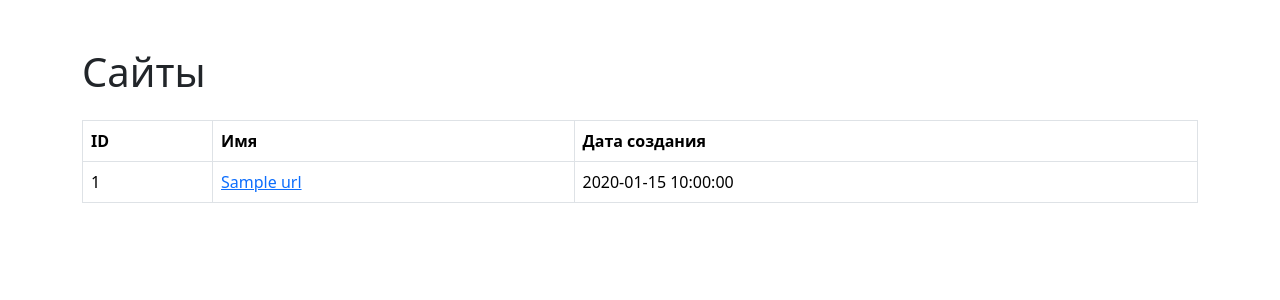
After one commit to julverik/python-project-83, a Flask app: page /urls in a window 1280 px wide. The commit adds this page. Shown: the top 300 px of the page. Run offline with Flask 3, Linux system fonts and the light colour scheme; a database or web service that is not in the repository returns one stand-in record (values such as "Sample title"); some libraries are stand-ins or nearby versions.

Commit message:
Third step

```diff
--- /dev/null
+++ b/database.sql
@@ -0,0 +1,5 @@
+CREATE TABLE IF NOT EXISTS urls (
+    id INTEGER PRIMARY KEY GENERATED BY DEFAULT AS IDENTITY,
+    name VARCHAR(255) UNIQUE NOT NULL,
+    created_at TIMESTAMP DEFAULT CURRENT_TIMESTAMP
+);
--- a/page_analyzer/app.py
+++ b/page_analyzer/app.py
@@ -1,9 +1,55 @@
-from flask import Flask, render_template
+from flask import Flask, render_template, request, redirect, url_for, flash, get_flashed_messages
+from .config import Config
+from . import db
+from . import validate
 
 app = Flask(__name__)
+app.config.from_object(Config)
 
 
 @app.route('/')
 def index():
     """Главная страница"""
-    return render_template('index.html')
+    messages = get_flashed_messages(with_categories=True)
+    return render_template('index.html', messages=messages)
+
+
+@app.route('/urls', methods=['GET'])
+def urls_list():
+    """Список всех добавленных URL"""
+    urls = db.get_urls()
+    messages = get_flashed_messages(with_categories=True)
+    return render_template('urls.html', urls=urls, messages=messages)
+
+
+@app.route('/urls/<int:url_id>')
+def url_detail(url_id):
+    """Детальная страница URL"""
+    url = db.get_url(url_id)
+    if not url:
+        flash('Страница не найдена', 'error')
+        return redirect(url_for('urls_list'))
+    messages = get_flashed_messages(with_categories=True)
+    return render_template('url.html', url=url, messages=messages)
+
+
+@app.route('/urls', methods=['POST'])
+def add_url():
+    """Добавление нового URL"""
+    raw_url = request.form.get('url', '').strip()
+
+    is_valid, error_message = validate.validate_url(raw_url)
+
+    if not is_valid:
+        flash(error_message, 'error')
+        return redirect(url_for('index'))
+
+    normalized_url = validate.normalize_url(raw_url)
+
+    try:
+        url_id = db.add_url(normalized_url)
+        flash('Страница успешно добавлена', 'success')
+        return redirect(url_for('url_detail', url_id=url_id))
+    except Exception:
+        flash('Ошибка при добавлении URL', 'error')
+        return redirect(url_for('index'))
--- /dev/null
+++ b/page_analyzer/db.py
@@ -0,0 +1,40 @@
+import psycopg2
+from psycopg2.extras import RealDictCursor
+from .config import Config
+
+def get_connection():
+    """Подключение к базе данных"""
+    return psycopg2.connect(Config.DATABASE_URL)
+
+def get_urls():
+    """Получить все URL, сортировка по убыванию ID (новые первыми)"""
+    with get_connection() as conn:
+        with conn.cursor(cursor_factory=RealDictCursor) as cur:
+            cur.execute('SELECT * FROM urls ORDER BY id DESC')
+            return cur.fetchall()
+
+def get_url(url_id):
+    """Получить URL по ID"""
+    with get_connection() as conn:
+        with conn.cursor(cursor_factory=RealDictCursor) as cur:
+            cur.execute('SELECT * FROM urls WHERE id = %s', (url_id,))
+            return cur.fetchone()
+
+def add_url(name):
+    """Добавить URL в базу, если его нет"""
+    if name.endswith('/'):
+        name = name[:-1]
+
+    with get_connection() as conn:
+        with conn.cursor() as cur:
+            try:
+                cur.execute(
+                    'INSERT INTO urls (name) VALUES (%s) RETURNING id',
+                    (name,)
+                )
+                conn.commit()
+                return cur.fetchone()[0]
+            except psycopg2.IntegrityError:
+                conn.rollback()
+                cur.execute('SELECT id FROM urls WHERE name = %s', (name,))
+                return cur.fetchone()[0]
--- /dev/null
+++ b/page_analyzer/templates/urls.html
@@ -0,0 +1,41 @@
+<!DOCTYPE html>
+<html lang="ru">
+<head>
+    <meta charset="UTF-8">
+    <meta name="viewport" content="width=device-width, initial-scale=1.0">
+    <title>Сайты</title>
+    <link href="https://cdn.jsdelivr.net/npm/bootstrap@5.3.8/dist/css/bootstrap.min.css" rel="stylesheet">
+</head>
+<body>
+    <div class="container mt-5">
+        <h1 class="mb-4">Сайты</h1>
+
+        {% if messages %}
+            {% for category, message in messages %}
+                <div class="alert alert-{{ category if category != 'error' else 'danger' }}" role="alert">
+                    {{ message }}
+                </div>
+            {% endfor %}
+        {% endif %}
+
+        <table class="table table-bordered" data-test="urls">
+            <thead>
+                <tr>
+                    <th>ID</th>
+                    <th>Имя</th>
+                    <th>Дата создания</th>
+                </tr>
+            </thead>
+            <tbody>
+                {% for url in urls %}
+                <tr>
+                    <td>{{ url.id }}</td>
+                    <td><a href="{{ url_for('url_detail', url_id=url.id) }}">{{ url.name }}</a></td>
+                    <td>{{ url.created_at }}</td>
+                </tr>
+                {% endfor %}
+            </tbody>
+        </table>
+    </div>
+</body>
+</html>
--- a/pyproject.toml
+++ b/pyproject.toml
@@ -7,6 +7,9 @@ requires-python = ">=3.10"
 dependencies = [
     "flask>=3.0.0",
     "gunicorn>=21.2.0",
+    "psycopg2-binary>=2.9.12",
+    "python-dotenv>=1.2.2",
+    "validators>=0.35.0",
 ]
 
 [project.optional-dependencies]
```
Also changed, not shown: page_analyzer/config.py (added, +8 -0 lines), page_analyzer/templates/index.html (+11 -2 lines), page_analyzer/templates/url.html (added, +39 -0 lines), page_analyzer/validate.py (added, +35 -0 lines), 2 other files.
